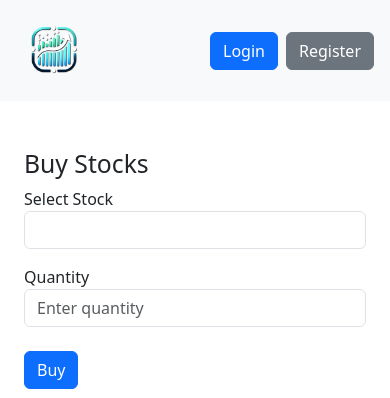
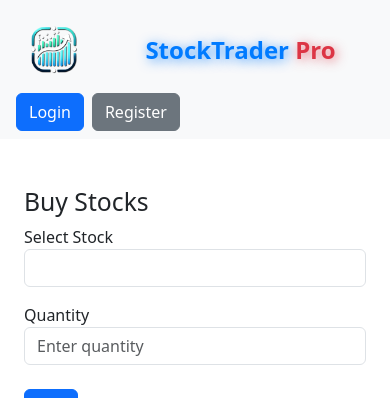
Before and after one commit to soarn/capstone, a Python web app: template app/templates/buy.html in a window 390 px wide. Shown: the top 398 px of the page. Run offline with Jinja, Linux system fonts and the light colour scheme; the template is opened without the code that fills it, so the values that code supplies are empty; some libraries are stand-ins or nearby versions.

Commit message:
feat: enhance navbar layout and styling, add animations for title and highlight, improve flash message rendering

```diff
--- a/app/templates/base.html
+++ b/app/templates/base.html
@@ -32,15 +32,7 @@
       align-items: center;
       justify-content: space-between;
       padding: 0 1rem;
-      flex-wrap: wrap;
-      overflow: hidden;
-    }
-
-    .btn-container,
-      .mobile-nav {
-      display: flex;
-      gap: 0.5rem;
-      align-items: center; /* Align vertically */
+      flex-wrap: nowrap;
     }
 
     .navbar-brand img {
@@ -85,34 +77,75 @@
       white-space: nowrap;
     }
 
-
-
-    /* Responsive Styling */
-    @media (max-width: 768px) {
-      .navbar-container {
-        flex-direction: row; /* Horizontal layout for mobile */
-        align-items: center;
-        justify-content: space-between;
+    .pro-highlight {
+    color: var(--danger-color);
+    animation: pulse 1.5s infinite alternate;
   }
 
-      .tickerwrapper {
-        display: none; /* Hide ticker on smaller screens */
+  .navbar-title {
+    flex-grow: 1;
+    text-align: center;
   }
 
-      .mobile-nav {
-        flex-grow: 1; /* Make it take available space */
-        justify-content: flex-end; /* Align to right */
+  .navbar-title h1 {
+    font-size: 2rem;
+    font-weight: bold;
+    margin: 0;
+    color: var(--primary-color);
+    animation: neon-glow 2s infinite alternate;
+    text-shadow: 2px 2px 4px rgba(0, 123, 255, 0.6);
   }
 
-      .btn-container {
-        flex-direction: row; /* Ensure horizontal layout */
-        gap: 0.5rem; /* Space between buttons */
+  @keyframes neon-glow {
+    from {
+      text-shadow: 2px 2px 8px rgba(0, 123, 255, 0.4);
+    }
+    to {
+      text-shadow: 2px 2px 12px rgba(0, 123, 255, 0.8);
+    }
+  }
+
+  @keyframes pulse {
+    from {
+      text-shadow: 2px 2px 8px rgba(220, 53, 69, 0.4);
+    }
+    to {
+      text-shadow: 2px 2px 12px rgba(220, 53, 69, 0.8);
+    }
+  }
+
+  @media (max-width: 768px) {
+    .navbar-title h1 {
+      font-size: 1.5rem; /* Adjust font size for mobile */
     }
   }
 
   </style>
 </head>
+<!-- Stock Ticker at Top of Page -->
+<div class="tickerwrapper">
+  <div class="stock-ticker">
+    {% for stock in stock_data %}
+      <div class="stock-item">{{ stock.symbol }}: ${{ stock.price }}</div>
+    {% endfor %}
+    {% for stock in stock_data %}
+      <div class="stock-item">{{ stock.symbol }}: ${{ stock.price }}</div>
+    {% endfor %}
+    {% for stock in stock_data %}
+      <div class="stock-item">{{ stock.symbol }}: ${{ stock.price }}</div>
+    {% endfor %}
+  </div>
+</div>
 <body>
+
+  <!-- Header -->
+  <nav class="navbar navbar-light bg-light">
+    <div class="container-fluid navbar-container">
+      <!-- Logo -->
+      <a class="navbar-brand" href="{{ url_for('web.home') }}">
+        <img src="{{ url_for('static', filename='logo.png') }}" alt="TradingPro Logo" />
+      </a>
+
       <!-- Flash Messages #TODO #24 Fix how flashes render on mobile -->
       <div id="flash-messages" class="position-fixed top-0 start-50 translate-middle-x mt-3">
         {% with messages = get_flashed_messages(with_categories=true) %}
@@ -128,33 +161,14 @@
         {% endwith %}
       </div>
 
-  <!-- Header -->
-  <nav class="navbar navbar-light bg-light">
-    <div class="container-fluid navbar-container">
-      <!-- Logo -->
-      <a class="navbar-brand" href="{{ url_for('web.home') }}">
-        <img src="{{ url_for('static', filename='logo.png') }}" alt="TradingPro Logo" />
-      </a>
-
-      <!-- Stock Ticker -->
-    <div class="tickerwrapper">
-      <div class="stock-ticker">
-        {% for stock in stock_data %}
-          <div class="stock-item">{{ stock.symbol }}: ${{ stock.price }}</div>
-        {% endfor %}
-      </div>
+      <!-- Website Title in the Center -->
+      <div class="navbar-title">
+        <h1>StockTrader <span class="pro-highlight">Pro</span></h1>
       </div>
 
-    <!-- Login/Register Buttons -->
-    {% if not current_user.is_authenticated %}
-    <div class="btn-container">
-      <a href="{{ url_for('web.login') }}" class="btn btn-primary">Login</a>
-      <a href="{{ url_for('web.register') }}" class="btn btn-secondary">Register</a>
-    </div>
-    {% endif %}
-  </div>
+      <!-- User Profile or Login/Register Buttons -->
+      {% if current_user.is_authenticated %}
         <!-- Gravatar Dropdown -->
-      {% if current_user.is_authenticated %}
         <div class="dropdown">
           <img
             src="{{ get_gravatar_url(current_user.email) }}"
@@ -173,13 +187,18 @@
             <li><a class="dropdown-item" href="{{ url_for('web.logout') }}">Logout</a></li>
           </ul>
         </div>
+        {% else %}
+          <!-- Login/Registration Buttons -->
+          <div class="d-flex">
+            <a href="{{ url_for('web.login') }}" class="btn btn-primary me-2">Login</a>
+            <a href="{{ url_for('web.register') }}" class="btn btn-secondary">Register</a>
+          </div>
       {% endif %}
     </div>
   </nav>
 
 
   <!-- Main Content Block -->
-
 
   <div class="container mt-4">{% block content %}{% endblock %}</div>
 
```
Lines whose indentation alone changed are shown as unchanged.
